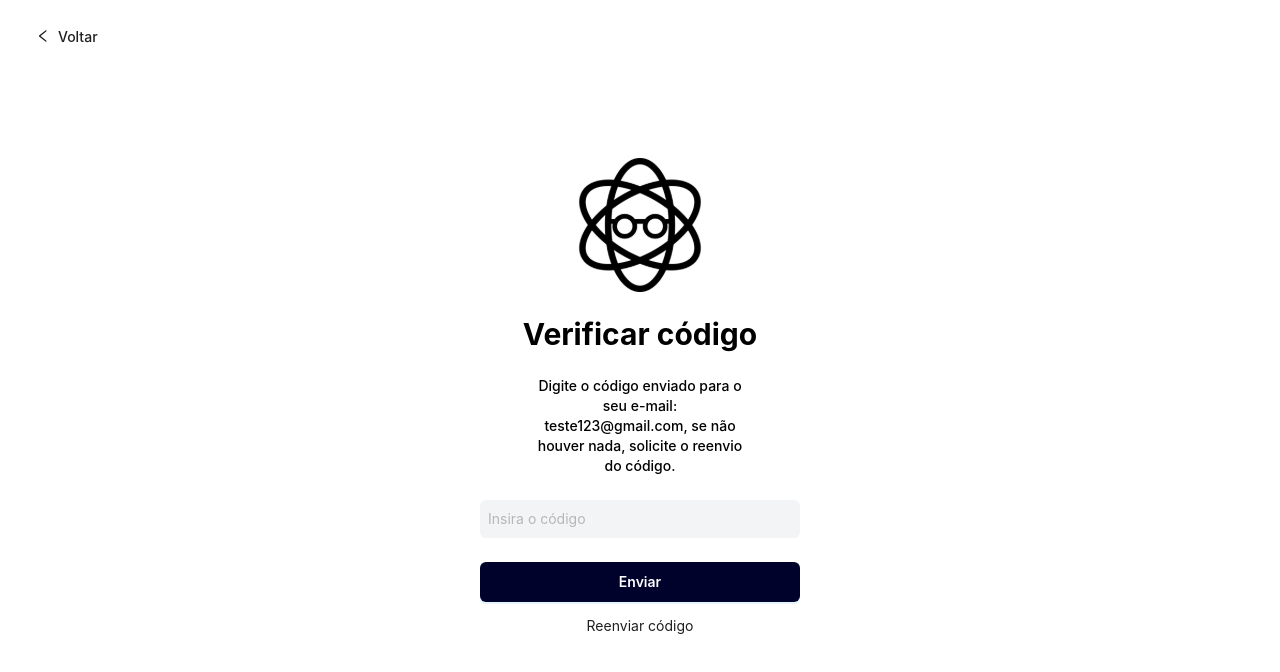
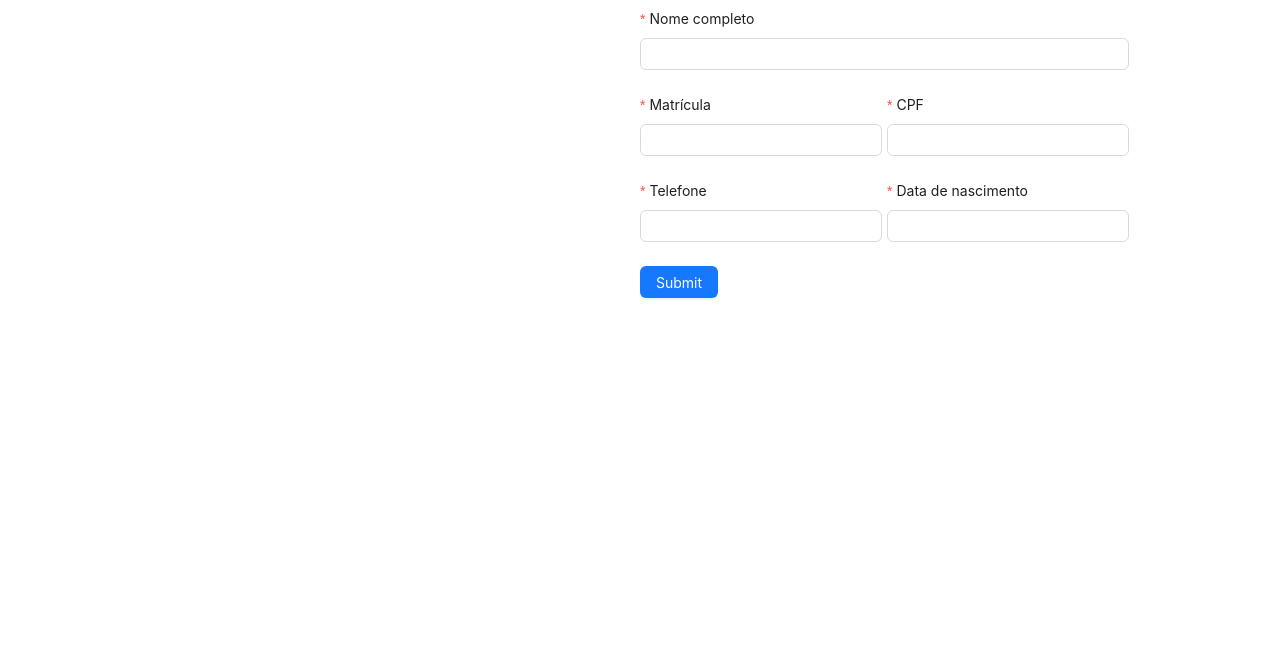
Before and after one commit to HidraCode/ProMonitorBack, a React (Vite) app in the folder ProMonitorFront/: page /auth/signup in a window 1280 px wide. Shown: the top 672 px of the page. Built offline with nearby package versions, Linux system fonts and the light colour scheme.

Commit message:
feat:Tela de cadastro de funcionário

```diff
--- /dev/null
+++ b/ProMonitorFront/Routes.jsx
@@ -0,0 +1,15 @@
+import React from 'react';
+import { BrowserRouter as Router, Route, Routes } from 'react-router-dom';
+import Signup from './src/pages/auth/signup';
+
+function AppRoutes() {
+  return (
+    <Router>
+      <Routes>
+        <Route path='/auth/signup' element={<Signup />} />
+      </Routes>
+    </Router>
+  );
+}
+
+export default AppRoutes;
--- a/ProMonitorFront/index.html
+++ b/ProMonitorFront/index.html
@@ -11,6 +11,6 @@
   </head>
   <body>
     <div id="root"></div>
-    <script type="module" src="/src/main.jsx"></script>
+    <script type="module" src="./main.jsx"></script>
   </body>
 </html>
--- /dev/null
+++ b/ProMonitorFront/main.jsx
@@ -0,0 +1,11 @@
+import React from 'react';
+import ReactDOM from 'react-dom/client';
+import AppRoutes from './Routes';
+
+const root = ReactDOM.createRoot(document.getElementById('root'));
+
+root.render(
+  <React.StrictMode>
+    <AppRoutes />
+  </React.StrictMode>
+);
--- a/ProMonitorFront/src/main.jsx
+++ /dev/null
@@ -1,10 +0,0 @@
-import React from 'react'
-import ReactDOM from 'react-dom/client'
-import App from './App.jsx'
-import './index.css'
-
-ReactDOM.createRoot(document.getElementById('root')).render(
-  <React.StrictMode>
-    <App/>
-  </React.StrictMode>,
-)
--- /dev/null
+++ b/ProMonitorFront/src/pages/auth/signup.jsx
@@ -0,0 +1,115 @@
+import { React } from "react";
+import { Row, Col, Typography, Image, Input, Button, Form } from "antd"
+import { useForm } from "antd/es/form/Form";
+import isValidCPF from "../../utils/validateCpf";
+import InputMask from 'react-input-mask';
+import isValidBirthDate from "../../utils/validateBirthDate";
+
+const { Title } = Typography
+
+const Signup = () => {
+
+  const [form] = useForm()
+
+  const handleSubmit = (values) => {
+      console.log('form data:', values)
+  }
+
+  return (
+    <Row>
+      <Col span={12} >
+        <Image />
+      </Col>
+      <Col>
+        <Form
+          form={form}
+          name="basic"
+          onFinish={handleSubmit}
+          layout="vertical"
+        >
+          <Row>
+            <Col span={24}>
+              <Form.Item
+                label="Nome completo"
+                name="nome"
+                rules={[{ required: true, message: "Por favor, insira seu nome" }]}
+              >
+                <Input />
+              </Form.Item>
+            </Col>
+          </Row>
+          <Row gutter={5} >
+            <Col span={12}>
+              <Form.Item
+                label="Matrícula"
+                name="matricula"
+                rules={[
+                  { required: true, message: "Por favor, insira sua matrícula" },
+                  { min: 11, message: "Por favor, digite uma matrícula válida" }
+                ]}
+              >
+                <Input />
+              </Form.Item>
+            </Col>
+            <Col span={12}>
+              <Form.Item
+                label="CPF"
+                name="cpf"
+                rules={[
+                  { required: true, message: "Por favor, insira seu cpf" },
+                  {validator: (_,value) =>
+                    isValidCPF(value)
+                      ? Promise.resolve()
+                      : Promise.reject("CPF inválido")
+                  }
+                ]}
+              >
+                <InputMask mask="999.999.999-99">
+                  {(inputProps) => <Input {...inputProps} />}
+                </InputMask>
+              </Form.Item>
+            </Col>
+          </Row>
+          <Row gutter={5} >
+            <Col span={12}>
+              <Form.Item
+                label="Telefone"
+                name="phone"
+                rules={[{ required: true, message: "Por favor, insira seu número de telefone" }]}
+              >
+                <InputMask mask="(99) 99999-9999">
+                  {(inputProps) => <Input {...inputProps} />}
+                </InputMask>
+              </Form.Item>
+            </Col>
+            <Col span={12}>
+              <Form.Item
+                label="Data de nascimento"
+                name="birthDate"
+                rules={[
+                  { required: true, message: "Por favor, insira sua data de nascimento" },
+                  {
+                    validator: (_, value) =>
+                      isValidBirthDate(value)
+                        ? Promise.resolve()
+                        : Promise.reject("Data de nascimento inválida")
+                  }
+                ]}
+              >
+                <InputMask mask="99/99/9999">
+                  {(inputProps) => <Input {...inputProps} />}
+                </InputMask>
+              </Form.Item>
+            </Col>
+          </Row>
+          <Form.Item>
+            <Button type="primary" htmlType="submit" >
+              Submit
+            </Button>
+          </Form.Item>
+        </Form>
+      </Col>
+    </Row>
+  )
+}
+export default Signup
--- /dev/null
+++ b/ProMonitorFront/src/utils/validateBirthDate.jsx
@@ -0,0 +1,25 @@
+const isValidDateFormat = (date) => {
+  return /^\d{2}\/\d{2}\/\d{4}$/.test(date);
+};
+
+const isValidDate = (date) => {
+  if (!isValidDateFormat(date)) return false;
+
+  const [day, month, year] = date.split('/').map(Number);
+  const d = new Date(year, month - 1, day);
+
+  return d.getFullYear() === year &&
+         d.getMonth() === month - 1 &&
+         d.getDate() === day;
+};
+
+const isValidBirthDate = (date) => {
+  if (!isValidDate(date)) return false;
+
+  const [day, month, year] = date.split('/').map(Number);
+  const birthDate = new Date(year, month - 1, day);
+  const today = new Date();
+
+  return birthDate <= today;
+};
+export default isValidBirthDate
--- /dev/null
+++ b/ProMonitorFront/src/utils/validateCpf.jsx
@@ -0,0 +1,29 @@
+const isValidCPF = (cpf) => {
+  cpf = cpf.replace(/[^\d]+/g, '');  // Remove pontos e traço
+
+  if (cpf.length !== 11) return false;
+
+  // Elimina CPFs com todos os dígitos iguais, que são inválidos
+  if (/^(\d)\1+$/.test(cpf)) return false;
+
+  const calculateCheckDigit = (cpf, factor) => {
+    let total = 0;
+    for (let i = 0; i < cpf.length; i++) {
+      total += cpf[i] * factor--;
+    }
+    const remainder = total % 11;
+    return remainder < 2 ? 0 : 11 - remainder;
+  };
+
+  // Validar primeiro dígito verificador
+  const firstCheckDigit = calculateCheckDigit(cpf.slice(0, 9), 10);
+  if (firstCheckDigit != cpf[9]) return false;
+
+  // Validar segundo dígito verificador
+  const secondCheckDigit = calculateCheckDigit(cpf.slice(0, 10), 11);
+  if (secondCheckDigit != cpf[10]) return false;
+
+  return true;
+};
+
+export default isValidCPF
```
Also changed, not shown: ProMonitorFront/package.json (+7 -2 lines), ProMonitorFront/index.css (renamed from ProMonitorFront/src/index.css), 1 other file (tests, documents, lock files or other folders).
